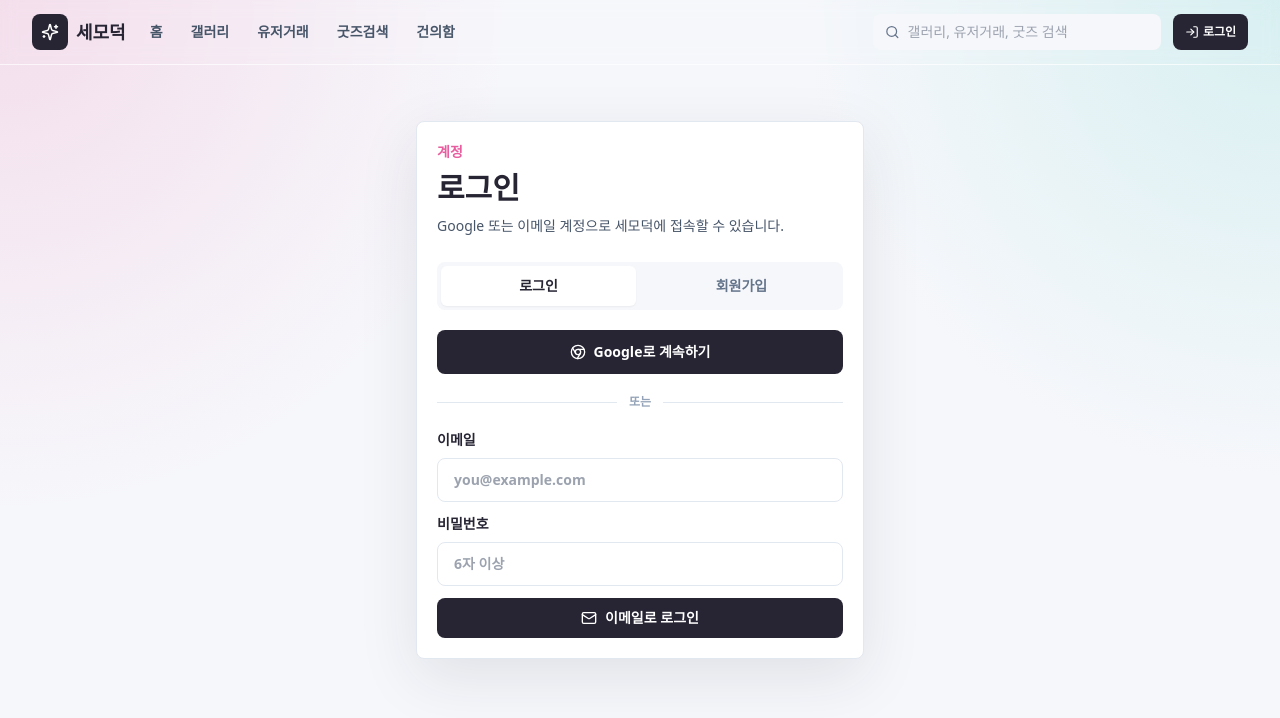
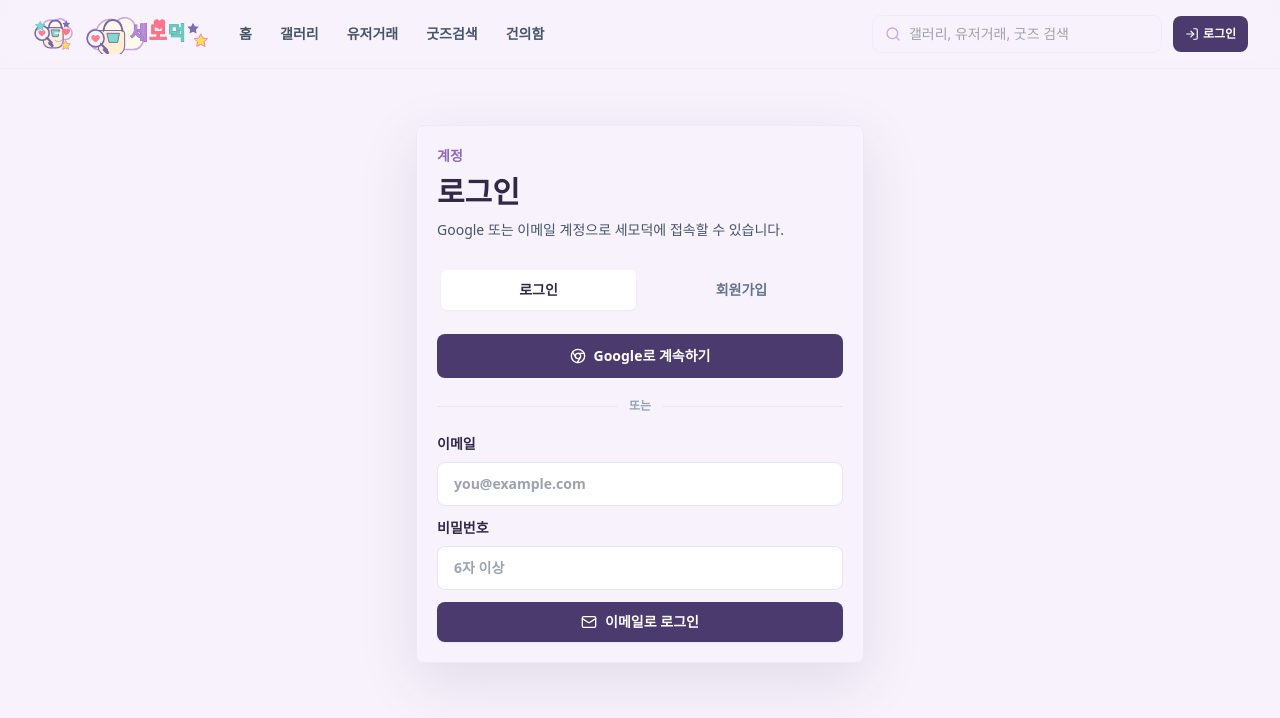
Before and after one commit to gold3534-tech/semoduck, a Next.js app: page /login in a window 1280 px wide. Shown: the top 718 px of the page. Built offline with nearby package versions, Linux system fonts and the light colour scheme; no server answers.

Commit message:
로고 톤 정리와 관리자 갤러리 삭제 추가

```diff
--- a/src/app/admin/page.tsx
+++ b/src/app/admin/page.tsx
@@ -90,7 +90,7 @@ const tabs = [
   ["suggestions", "건의/갤러리"],
   ["reports", "신고"],
   ["products", "상품/링크"],
-  ["galleries", "이미지"]
+  ["galleries", "갤러리"]
 ] as const;
 
 const emptyProductForm: ProductForm = {
@@ -382,6 +382,19 @@ export default function AdminPage() {
     await load();
   }
 
+  async function deleteGallery(gallery: Gallery) {
+    if (!confirm(`"${gallery.name}" 갤러리를 DB에서 삭제할까요?\n관련 팔로우와 공식 출처는 함께 정리되고, 연결된 게시글/거래글은 갤러리 연결이 해제될 수 있습니다.`)) return;
+    setSavingId(`delete-gallery-${gallery.id}`);
+    const response = await fetch(`/api/admin/galleries/${gallery.id}`, { method: "DELETE" });
+    setSavingId(null);
+    if (!response.ok) {
+      const error = (await response.json()) as { error?: string };
+      alert(error.error ?? "갤러리를 삭제하지 못했습니다.");
+      return;
+    }
+    await load();
+  }
+
   if (!ready || !data) {
     return (
       <div className="grid min-h-96 place-items-center">
@@ -633,14 +646,18 @@ export default function AdminPage() {
 
       {activeTab === "galleries" ? (
         <Card>
-          <h2 className="text-xl font-black">갤러리 대표사진 관리</h2>
+          <h2 className="text-xl font-black">갤러리 관리</h2>
           <div className="mt-4 grid gap-3">
             {data.galleries.map((gallery) => (
-              <div key={gallery.id} className="grid gap-2 rounded-lg bg-cloud p-3 md:grid-cols-[12rem_1fr_auto_auto] md:items-center">
-                <p className="font-black">{gallery.name}</p>
+              <div key={gallery.id} className="grid gap-2 rounded-lg bg-cloud p-3 md:grid-cols-[12rem_1fr_auto_auto_auto] md:items-center">
+                <div>
+                  <p className="font-black">{gallery.name}</p>
+                  <p className="mt-1 text-xs font-bold text-slate-500">/{gallery.slug}</p>
+                </div>
                 <input value={thumbnailDrafts[gallery.id] ?? gallery.thumbnail_url ?? ""} onChange={(event) => setThumbnailDrafts((current) => ({ ...current, [gallery.id]: event.target.value }))} className="min-h-10 rounded-lg border border-slate-200 px-3" placeholder="대표사진 URL" />
                 <label className="inline-flex min-h-10 cursor-pointer items-center justify-center gap-2 rounded-lg bg-white px-4 text-sm font-bold ring-1 ring-slate-200"><Upload size={16} /> 업로드<input type="file" accept="image/*" className="hidden" onChange={(event) => event.target.files?.[0] && uploadGalleryImage(gallery, event.target.files[0])} /></label>
                 <Button variant="secondary" onClick={() => saveThumbnail(gallery)} disabled={savingId === gallery.id}>저장</Button>
+                <Button variant="danger" onClick={() => deleteGallery(gallery)} disabled={savingId === `delete-gallery-${gallery.id}`}><Trash2 size={16} /> 삭제</Button>
               </div>
             ))}
           </div>
--- a/src/app/api/admin/galleries/[id]/route.ts
+++ b/src/app/api/admin/galleries/[id]/route.ts
@@ -8,17 +8,33 @@ const schema = z.object({
   thumbnailUrl: z.string().url()
 });
 
-export async function PATCH(request: Request, { params }: { params: Promise<{ id: string }> }) {
+async function requireAdmin() {
   const authClient = await createServerSupabaseClient();
   const { data } = (await authClient?.auth.getUser()) ?? { data: { user: null } };
   if (!data.user?.email || !isAdminEmail(data.user.email)) {
-    return NextResponse.json({ error: "관리자 권한이 필요합니다." }, { status: 403 });
+    return { error: NextResponse.json({ error: "관리자 권한이 필요합니다." }, { status: 403 }) };
   }
+  return { admin: createAdminSupabaseClient() };
+}
+
+export async function PATCH(request: Request, { params }: { params: Promise<{ id: string }> }) {
+  const session = await requireAdmin();
+  if (session.error) return session.error;
 
   const { id } = await params;
   const body = schema.parse(await request.json());
-  const admin = createAdminSupabaseClient();
-  const { error } = await admin.from("galleries").update({ thumbnail_url: body.thumbnailUrl }).eq("id", id);
+  const { error } = await session.admin.from("galleries").update({ thumbnail_url: body.thumbnailUrl }).eq("id", id);
   if (error) return NextResponse.json({ error: error.message }, { status: 500 });
   return NextResponse.json({ ok: true });
 }
+
+export async function DELETE(_request: Request, { params }: { params: Promise<{ id: string }> }) {
+  const session = await requireAdmin();
+  if (session.error) return session.error;
+
+  const { id } = await params;
+  await session.admin.from("gallery_official_sources").delete().eq("gallery_id", id);
+  const { error } = await session.admin.from("galleries").delete().eq("id", id);
+  if (error) return NextResponse.json({ error: error.message }, { status: 500 });
+  return NextResponse.json({ ok: true });
+}
--- a/src/app/globals.css
+++ b/src/app/globals.css
@@ -16,11 +16,8 @@ html {
 
 body {
   margin: 0;
-  color: #272433;
-  background:
-    radial-gradient(circle at top left, rgba(232, 93, 159, 0.16), transparent 32rem),
-    radial-gradient(circle at top right, rgba(78, 205, 196, 0.18), transparent 30rem),
-    #f6f7fb;
+  color: #332846;
+  background: #f7f2fb;
 }
 
 a {
--- a/src/app/layout.tsx
+++ b/src/app/layout.tsx
@@ -5,7 +5,12 @@ import { SiteHeader } from "@/components/layout/site-header";
 
 export const metadata: Metadata = {
   title: "세모덕 Semoduck",
-  description: "세상의 모든 덕질을 모으는 팬덤 커뮤니티 플랫폼"
+  description: "세상의 모든 덕질을 모으는 팬덤 커뮤니티 플랫폼",
+  icons: {
+    icon: "/semoduck-icon.svg",
+    shortcut: "/semoduck-icon.svg",
+    apple: "/semoduck-icon.svg"
+  }
 };
 
 export default function RootLayout({ children }: PropsWithChildren) {
--- a/src/app/page.tsx
+++ b/src/app/page.tsx
@@ -184,7 +184,8 @@ export default async function HomePage({ searchParams }: { searchParams?: Promis
         <div className="flex min-h-[21rem] flex-col justify-between">
           <div>
             <Badge tone="sun">팬덤 굿즈 커뮤니티</Badge>
-            <h1 className="mt-5 max-w-2xl text-4xl font-black leading-tight sm:text-5xl">추천 굿즈와 갤러리를 먼저 보여드려요</h1>
+            <Image src="/semoduck-logo.svg" alt="세모덕" width={520} height={159} priority className="mt-5 h-auto w-full max-w-xs" />
+            <h1 className="mt-4 max-w-2xl text-4xl font-black leading-tight sm:text-5xl">추천 굿즈와 갤러리를 먼저 보여드려요</h1>
             <p className="mt-4 max-w-xl text-base leading-7 text-white/75">세모덕에서 굿즈 검색, 갤러리 이야기, 유저거래를 한 번에 확인하세요.</p>
           </div>
           <div className="mt-8 flex flex-wrap gap-3">
--- a/src/components/layout/site-header.tsx
+++ b/src/components/layout/site-header.tsx
@@ -3,7 +3,7 @@
 import Link from "next/link";
 import { useRouter } from "next/navigation";
 import { FormEvent, useEffect, useState } from "react";
-import { Search, Sparkles } from "lucide-react";
+import { Search } from "lucide-react";
 import { AuthButton } from "@/components/layout/auth-button";
 import { isAdminEmail } from "@/lib/auth";
 import { createBrowserSupabaseClient } from "@/lib/supabase/client";
@@ -55,13 +55,11 @@ export function SiteHeader() {
   const nav = isAdminEmail(email) ? [...defaultNav, ["관리자", "/admin"]] : defaultNav;
 
   return (
-    <header className="sticky top-0 z-30 border-b border-white/70 bg-white/86 backdrop-blur">
+    <header className="sticky top-0 z-30 border-b border-violet/10 bg-white/88 backdrop-blur">
       <div className="mx-auto flex min-h-16 w-full max-w-7xl flex-wrap items-center gap-3 px-4 py-3 sm:px-6 lg:px-8">
-        <Link href="/" className="flex items-center gap-2 text-lg font-black text-ink">
-          <span className="grid h-9 w-9 place-items-center rounded-lg bg-ink text-white">
-            <Sparkles size={18} />
-          </span>
-          세모덕
+        <Link href="/" className="flex items-center gap-2 text-lg font-black text-ink" aria-label="세모덕 홈">
+          <img src="/semoduck-icon.svg" alt="" className="h-11 w-11" />
+          <img src="/semoduck-logo.svg" alt="세모덕" className="h-10 w-auto max-w-[8.5rem]" />
         </Link>
         <nav className="flex flex-1 flex-wrap items-center gap-1 text-sm font-bold text-slate-600">
           {nav.map(([label, href]) => (
@@ -70,9 +68,9 @@ export function SiteHeader() {
             </Link>
           ))}
         </nav>
-        <form onSubmit={submitSearch} className="order-last flex w-full items-center gap-2 rounded-lg bg-cloud px-3 py-2 text-sm text-slate-500 focus-within:ring-2 focus-within:ring-berry/30 md:order-none md:w-72">
-          <Search size={16} />
-          <input value={query} onChange={(event) => setQuery(event.target.value)} className="w-full bg-transparent outline-none" placeholder="갤러리, 유저거래, 굿즈 검색" />
+        <form onSubmit={submitSearch} className="order-last flex w-full items-center gap-2 rounded-lg bg-cloud px-3 py-2 text-sm text-slate-500 ring-1 ring-violet/10 focus-within:ring-2 focus-within:ring-violet/35 md:order-none md:w-72">
+          <Search size={16} className="shrink-0 text-violet" />
+          <input value={query} onChange={(event) => setQuery(event.target.value)} className="min-w-0 flex-1 bg-transparent outline-none" placeholder="갤러리, 유저거래, 굿즈 검색" />
         </form>
         <AuthButton />
       </div>
--- a/src/components/ui/badge.tsx
+++ b/src/components/ui/badge.tsx
@@ -4,11 +4,11 @@ import { PropsWithChildren } from "react";
 type BadgeTone = "pink" | "mint" | "violet" | "sun" | "gray";
 
 const tones: Record<BadgeTone, string> = {
-  pink: "bg-pink-100 text-pink-700",
+  pink: "bg-rose-100 text-rose-600",
   mint: "bg-teal-100 text-teal-700",
-  violet: "bg-violet-100 text-violet-700",
+  violet: "bg-purple-100 text-purple-700",
   sun: "bg-amber-100 text-amber-700",
-  gray: "bg-slate-100 text-slate-600"
+  gray: "bg-violet/10 text-ink"
 };
 
 export function Badge({ children, tone = "gray" }: PropsWithChildren<{ tone?: BadgeTone }>) {
--- a/src/components/ui/button.tsx
+++ b/src/components/ui/button.tsx
@@ -4,8 +4,8 @@ import { ButtonHTMLAttributes, PropsWithChildren } from "react";
 type Variant = "primary" | "secondary" | "ghost" | "danger";
 
 const variants: Record<Variant, string> = {
-  primary: "bg-ink text-white hover:bg-slate-800",
-  secondary: "bg-white text-ink ring-1 ring-slate-200 hover:bg-slate-50",
+  primary: "bg-ink text-white shadow-sm hover:bg-violet",
+  secondary: "bg-white text-ink ring-1 ring-violet/20 hover:bg-cloud",
   ghost: "bg-transparent text-slate-600 hover:bg-white",
   danger: "bg-rose-500 text-white hover:bg-rose-600"
 };
--- a/src/components/ui/card.tsx
+++ b/src/components/ui/card.tsx
@@ -2,5 +2,5 @@ import { clsx } from "clsx";
 import { PropsWithChildren } from "react";
 
 export function Card({ children, className }: PropsWithChildren<{ className?: string }>) {
-  return <section className={clsx("rounded-lg border border-slate-200 bg-white p-5 shadow-soft", className)}>{children}</section>;
+  return <section className={clsx("rounded-lg border border-violet/15 bg-white/92 p-5 shadow-soft", className)}>{children}</section>;
 }
--- a/tailwind.config.ts
+++ b/tailwind.config.ts
@@ -5,15 +5,16 @@ const config: Config = {
   theme: {
     extend: {
       colors: {
-        ink: "#272433",
-        berry: "#e85d9f",
-        violet: "#8b5cf6",
-        mint: "#4ecdc4",
-        sun: "#ffcf5c",
-        cloud: "#f6f7fb"
+        ink: "#4b3a6d",
+        berry: "#8f6abb",
+        violet: "#cba6e6",
+        mint: "#7ccbc4",
+        sun: "#ffdd57",
+        cream: "#fff8ec",
+        cloud: "#f7f2fb"
       },
       boxShadow: {
-        soft: "0 18px 60px rgba(39, 36, 51, 0.10)"
+        soft: "0 18px 60px rgba(75, 58, 109, 0.12)"
       }
     }
   },
```
Also changed, not shown: public/semoduck-icon.svg (added), public/semoduck-logo.svg (added).
